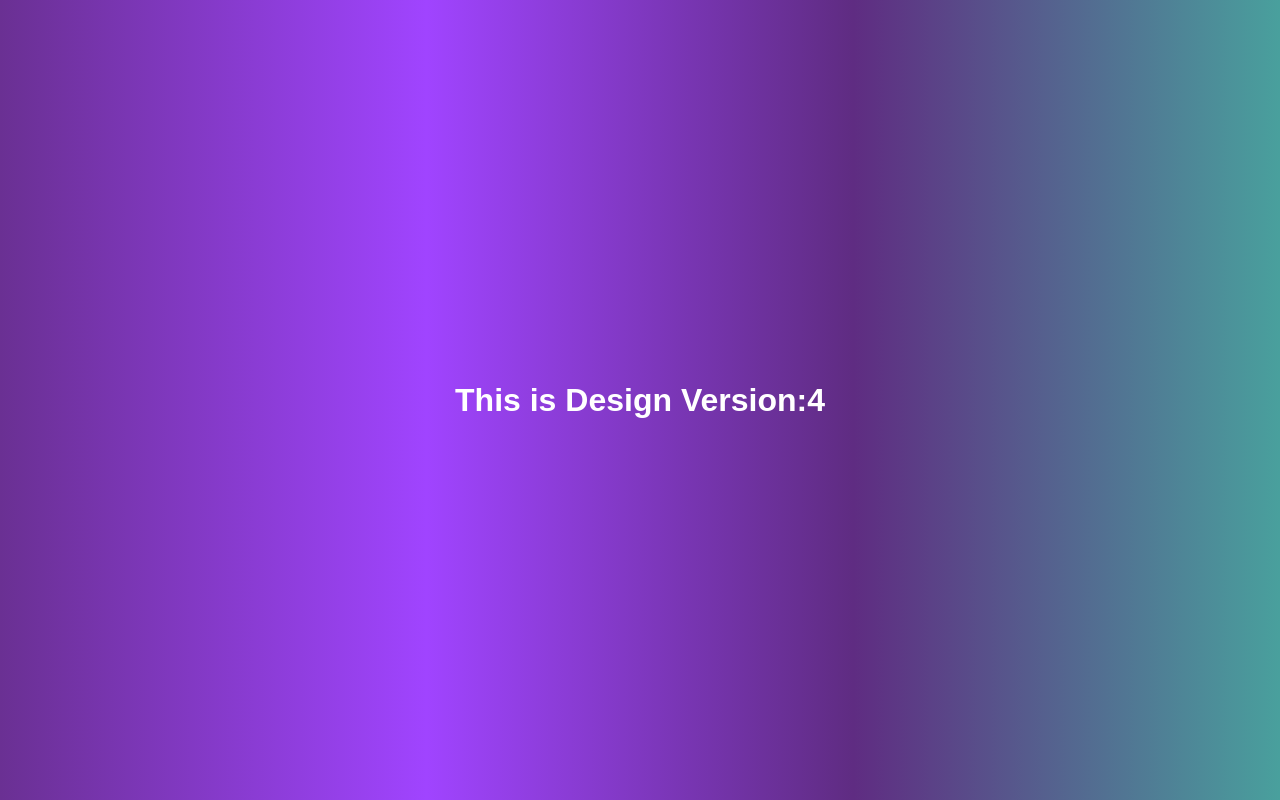
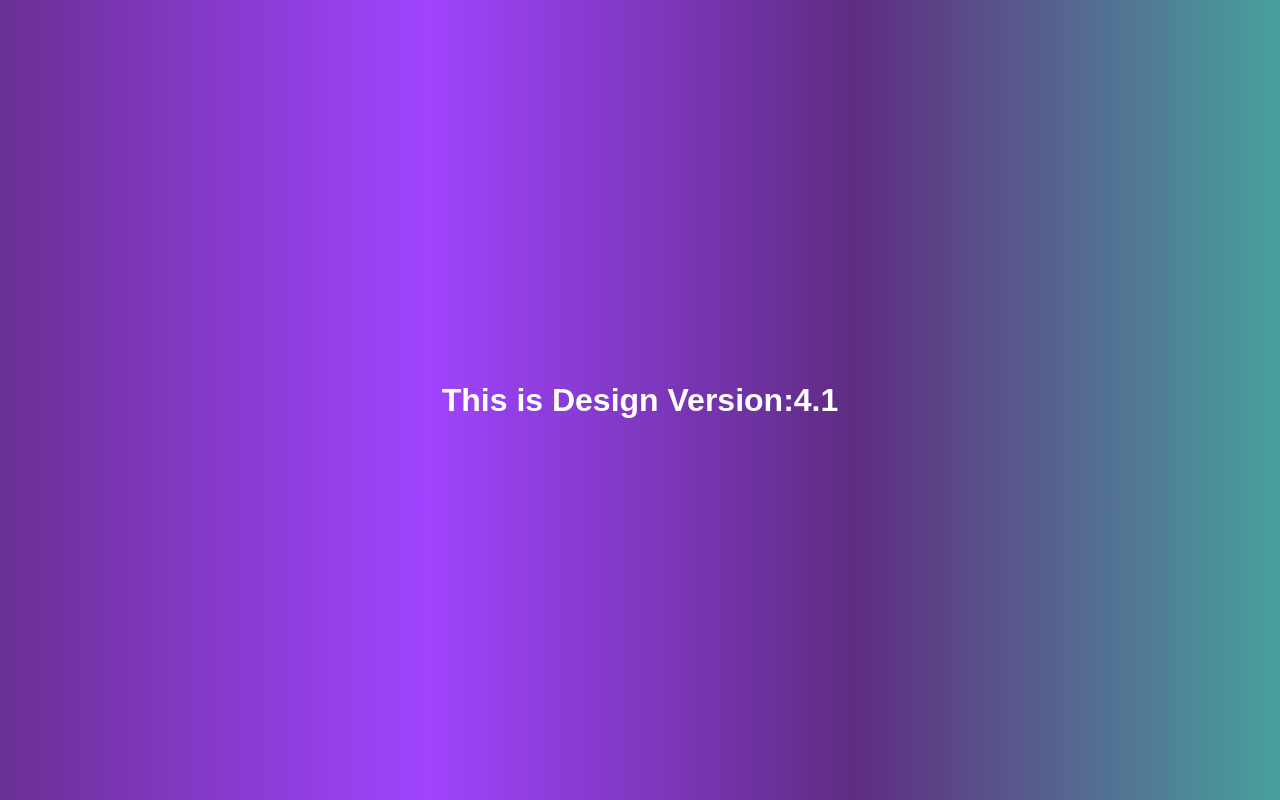
Before and after one commit to swapnilsawant34/myfirstrepo, a plain HTML site: page index.html in a window 1280 px wide. Drawn offline with Linux system fonts and the light colour scheme.

Commit message:
changed the version to 4.1

```diff
--- a/index.html
+++ b/index.html
@@ -7,6 +7,6 @@
     <link rel="stylesheet" href="style.css">
 </head>
 <body>
-    <h1>This is Design Version:4</h1>
+    <h1>This is Design Version:4.1</h1>
 </body>
 </html>
```
